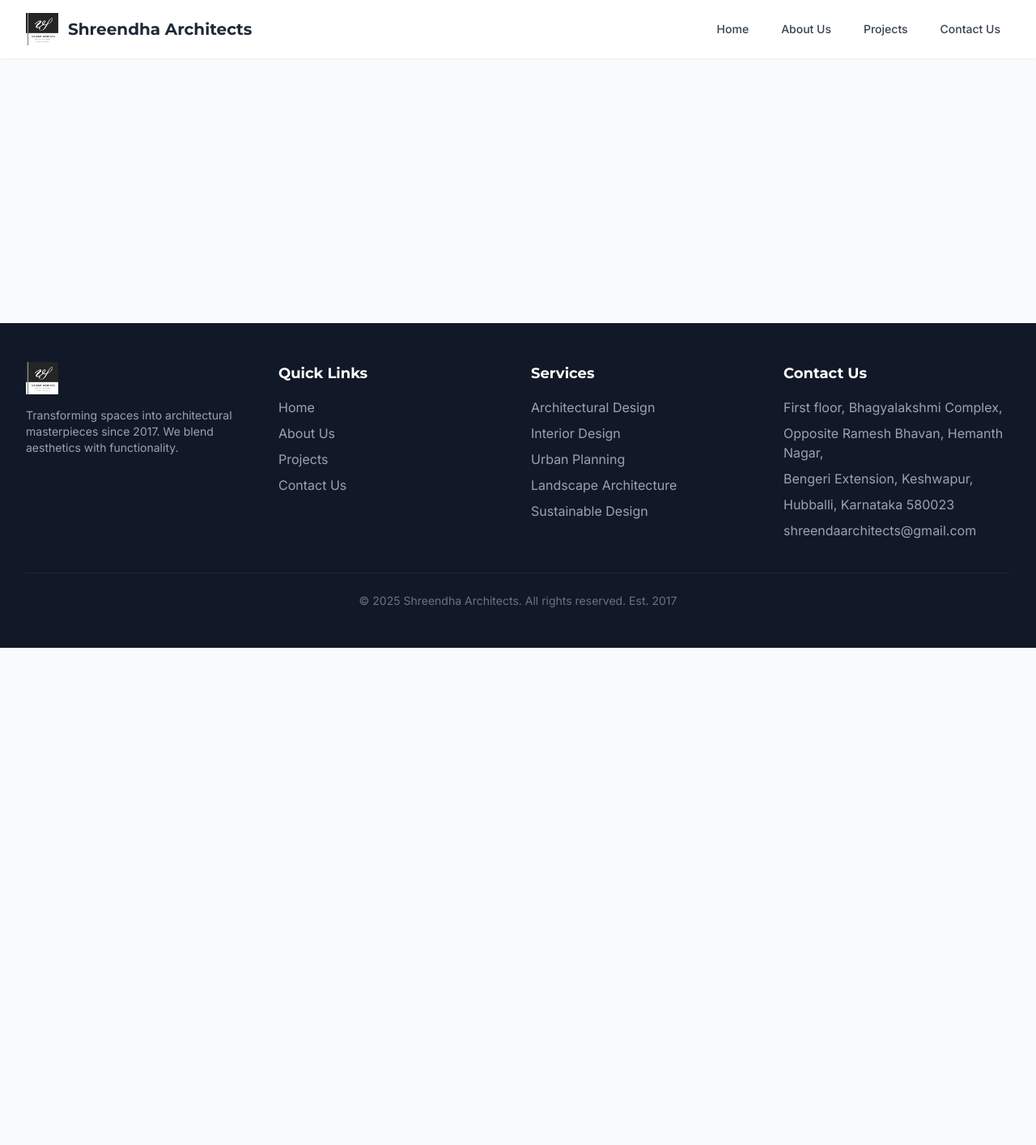
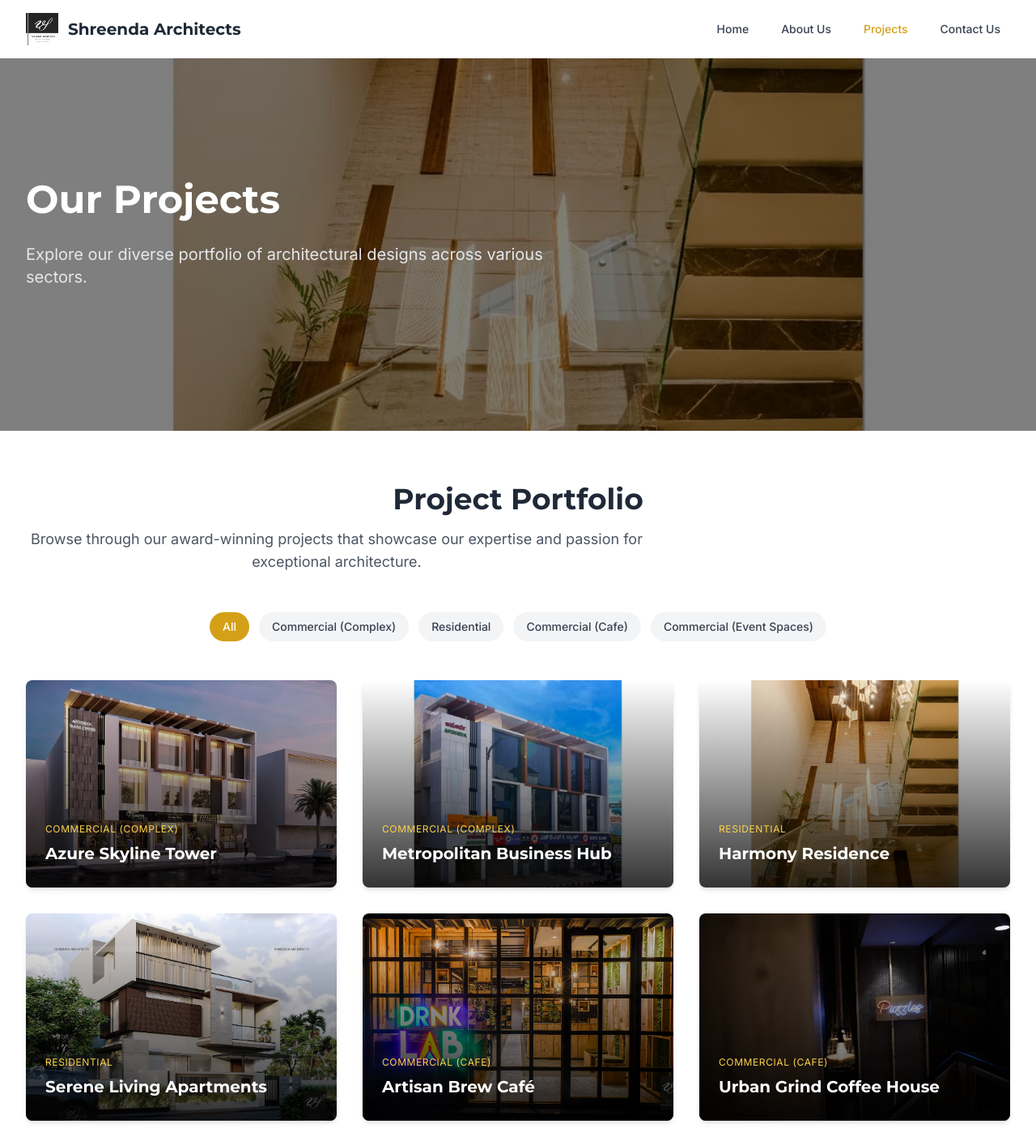
Before and after one commit to GauravShidling/shreenda-architects, a React (Vite) app: page /shreenda-architects/projects in a window 1280 px wide. Shown: the top 1414 px of the page at 81% size. Before the commit the page ends 800 px from the top, so only its background shows below. Built offline with nearby package versions, Linux system fonts and the light colour scheme.

Commit message:
Fix GitHub Pages 404 error and team image paths

```diff
--- a/index.html
+++ b/index.html
@@ -2,9 +2,26 @@
 <html lang="en">
   <head>
     <meta charset="UTF-8" />
-    <link rel="icon" type="image/jpg" href="/src/assets/Shreendha Architects Logo.jpg" />
+    <link rel="icon" type="image/jpg" href="/src/assets/Shreenda Architects Logo.jpg" />
     <meta name="viewport" content="width=device-width, initial-scale=1.0" />
-    <title>Shreendha Architects</title>
+    <title>Shreenda Architects</title>
+    <!-- Start Single Page Apps for GitHub Pages -->
+    <script type="text/javascript">
+      // Single Page Apps for GitHub Pages
+      // MIT License
+      // https://github.com/rafgraph/spa-github-pages
+      (function(l) {
+        if (l.search[1] === '/' ) {
+          var decoded = l.search.slice(1).split('&').map(function(s) {
+            return s.replace(/~and~/g, '&')
+          }).join('?');
+          window.history.replaceState(null, null,
+              l.pathname.slice(0, -1) + decoded + l.hash
+          );
+        }
+      }(window.location))
+    </script>
+    <!-- End Single Page Apps for GitHub Pages -->
   </head>
   <body>
     <div id="root"></div>
--- a/package.json
+++ b/package.json
@@ -1,5 +1,5 @@
 {
-  "name": "shreendha-architects",
+  "name": "shreenda-architects",
   "homepage": "https://gauravshidling.github.io/shreenda-architects/",
   "private": true,
   "version": "0.0.0",
--- a/src/App.jsx
+++ b/src/App.jsx
@@ -10,7 +10,7 @@ import './App.css';
 
 function App() {
   return (
-    <Router>
+    <Router basename="/shreenda-architects">
       <div className="min-h-screen flex flex-col">
         <Navbar />
         <main className="flex-grow">
--- a/src/components/Footer.jsx
+++ b/src/components/Footer.jsx
@@ -1,5 +1,5 @@
 import { Link } from 'react-router-dom';
-import logo from '../assets/Shreendha Architects Logo.jpg';
+import logo from '../assets/Shreenda Architects Logo.jpg';
 
 const Footer = () => {
   return (
@@ -8,12 +8,13 @@ const Footer = () => {
         <div className="grid grid-cols-1 md:grid-cols-4 gap-8">
           {/* Logo and About */}
           <div className="col-span-1 md:col-span-1">
-            <Link to="/" className="flex items-center space-x-3 mb-4">
-              <img src={logo} alt="Shreendha Architects Logo" className="h-10 w-auto" />
-            </Link>
-            <p className="text-gray-400 text-sm mt-2">
-              Transforming spaces into architectural masterpieces since 2017. We blend aesthetics with functionality.
-            </p>
+            <div className="flex items-center">
+              <img src={logo} alt="Shreenda Architects Logo" className="h-10 w-auto" />
+              <div className="ml-3">
+                <h2 className="text-lg font-bold text-white">Shreenda Architects</h2>
+                <p className="text-gray-300 text-sm">Transforming Spaces. Creating Experiences.</p>
+              </div>
+            </div>
           </div>
 
           {/* Quick Links */}
@@ -61,7 +62,7 @@ const Footer = () => {
         </div>
 
         <div className="border-t border-gray-800 mt-8 pt-6 text-center text-gray-500 text-sm">
-          <p>&copy; {new Date().getFullYear()} Shreendha Architects. All rights reserved. Est. 2017</p>
+          <p>&copy; {new Date().getFullYear()} Shreenda Architects. All rights reserved. Est. 2017</p>
         </div>
       </div>
     </footer>
--- a/src/components/Navbar.jsx
+++ b/src/components/Navbar.jsx
@@ -1,6 +1,6 @@
 import { useState } from 'react';
 import { Link, NavLink } from 'react-router-dom';
-import logo from '../assets/Shreendha Architects Logo.jpg';
+import logo from '../assets/Shreenda Architects Logo.jpg';
 
 const Navbar = () => {
   const [isMenuOpen, setIsMenuOpen] = useState(false);
@@ -22,8 +22,8 @@ const Navbar = () => {
         <div className="flex items-center justify-between">
           {/* Logo */}
           <Link to="/" className="flex items-center space-x-3">
-            <img src={logo} alt="Shreendha Architects Logo" className="h-10 w-auto" />
-            <span className="text-xl font-heading font-bold text-primary">Shreendha Architects</span>
+            <img src={logo} alt="Shreenda Architects Logo" className="h-10 w-auto" />
+            <span className="text-xl font-heading font-bold text-primary">Shreenda Architects</span>
           </Link>
 
           {/* Desktop Navigation */}
--- a/src/data/projects.js
+++ b/src/data/projects.js
@@ -1,60 +1,69 @@
 // Project data
+// Import images to ensure they're properly processed by Vite
+import complex1 from '../assets/projects/commercial-complex/Complex1.jpg';
+import complex2 from '../assets/projects/commercial-complex/Complex2.jpeg';
+import res1 from '../assets/projects/residential/Res1.jpeg';
+import res2 from '../assets/projects/residential/Res2.jpeg';
+import cafe1 from '../assets/projects/commercial-cafe/Cafe1.jpg';
+import cafe2 from '../assets/projects/commercial-cafe/Cafe2.jpg';
+import venue1 from '../assets/projects/commercial-event-spaces/Venue1.jpeg';
+
 export const projects = [
   {
     id: 1,
-    title: "Apoorva Trade Center",
+    title: "Azure Skyline Tower",
     category: "Commercial (Complex)",
-    location: "Hubli, Karnataka",
-    year: 2024,
-    description: "Upcoming Commercial Complex in Koppikar road, Hubli",
-    imageSrc: "/src/assets/projects/commercial-complex/Complex1.jpg",
+    location: "New York, NY",
+    year: 2023,
+    description: "A 45-story office building with a distinctive curved glass facade that maximizes natural light and provides panoramic views of the city. The tower incorporates green spaces at various levels and utilizes sustainable materials and energy-efficient systems. The design features a double-skin facade that improves thermal performance and reduces energy consumption by 30% compared to conventional buildings.",
+    imageSrc: complex1,
     featured: true,
     gallery: [
-      "/src/assets/projects/commercial-complex/Complex1.jpg"
+      complex1
     ],
-    // details: {
-    //   area: "75,000 sq.m",
-    //   client: "Skyline Developments Inc.",
-    //   services: "Architectural Design, Interior Design, Landscape Design",
-    //   awards: "AIA Design Excellence Award 2023",
-    //   sustainability: "LEED Platinum Certified, 30% energy reduction, rainwater harvesting systems, green roof terraces"
-    // }
+    details: {
+      area: "75,000 sq.m",
+      client: "Skyline Developments Inc.",
+      services: "Architectural Design, Interior Design, Landscape Design",
+      awards: "AIA Design Excellence Award 2023",
+      sustainability: "LEED Platinum Certified, 30% energy reduction, rainwater harvesting systems, green roof terraces"
+    }
   },
   {
     id: 2,
-    title: "DESAI CHAMBERS",
+    title: "Metropolitan Business Hub",
     category: "Commercial (Complex)",
-    location: "Hubli, Karnataka",
+    location: "Chicago, IL",
     year: 2022,
-    description: "Giving this 58 year old(DESAI CHAMBERS) commercial structure a new look.This exquisite building exterior is a result of our teams unwavering dedication to crafting unique and impactful designs that stand the test of time.From the bold lines to jextoposition of boxes every detail is carefully considered to ensure harmonious blend of form and function",
-    imageSrc: "/src/assets/projects/commercial-complex/Complex2.jpeg",
+    description: "A modern commercial complex designed to foster collaboration between businesses. The space features open atriums, shared conference facilities, and a sustainable design that reduces energy consumption while providing a comfortable work environment. The innovative spatial organization promotes interaction between different companies while maintaining privacy where needed.",
+    imageSrc: complex2,
     featured: false,
     gallery: [
-      "/src/assets/projects/commercial-complex/Complex2.jpeg"
+      complex2
     ],
-    // details: {
-    //   area: "30,000 sq.m",
-    //   client: "Urban Core Developers",
-    //   services: "Architectural Design, Space Planning, Sustainability Consulting",
-    //   awards: "Chicago Architectural Excellence Award 2022",
-    //   sustainability: "LEED Gold Certified, solar roof panels, high-efficiency HVAC systems, passive cooling design"
-    // }
+    details: {
+      area: "30,000 sq.m",
+      client: "Urban Core Developers",
+      services: "Architectural Design, Space Planning, Sustainability Consulting",
+      awards: "Chicago Architectural Excellence Award 2022",
+      sustainability: "LEED Gold Certified, solar roof panels, high-efficiency HVAC systems, passive cooling design"
+    }
   },
   {
     id: 3,
-    title: "Shri Hari Nivas",
+    title: "Harmony Residence",
     category: "Residential",
-    location: "Hubli, Karnataka",
+    location: "Los Angeles, CA",
     year: 2022,
-    description: "SHRI HARI NIVAS is a fusion of form and function.This modern residence is not just a home, its a statement of urban chic and a compelling invitation to experience the future of architectural experience.",
-    imageSrc: "/src/assets/projects/residential/Res1.jpeg",
+    description: "A modern residential complex designed with a focus on community living. The development includes shared gardens, recreational areas, and incorporates eco-friendly features like rainwater harvesting and solar panels. The architectural language balances privacy and community, creating spaces for interaction while ensuring each unit maintains its sense of home.",
+    imageSrc: res1,
     featured: false,
     gallery: [
-      "/src/assets/projects/residential/Res1.jpeg"
+      res1
     ],
     details: {
       area: "25,000 sq.m (120 units)",
-      client: "Hitarth Jain",
+      client: "West Coast Residential Group",
       services: "Master Planning, Architectural Design, Landscape Architecture",
       awards: "Residential Design Award of Merit 2022",
       sustainability: "Net-zero energy design, community gardens, grey water recycling system"
@@ -62,75 +71,75 @@ export const projects = [
   },
   {
     id: 4,
-    title: "Serene Living",
+    title: "Serene Living Apartments",
     category: "Residential",
-    location: "Hubli, Karnataka",
+    location: "Seattle, WA",
     year: 2021,
-    description: "The minimalist modern facade of the Residence showcases material planes stacked on each other, and the projections that form a visual connect on different levels.",
-    imageSrc: "/src/assets/projects/residential/Res2.jpeg",
+    description: "A luxury apartment complex that balances private and communal spaces. Each unit offers panoramic views while the building's amenities include rooftop gardens, fitness facilities, and environmentally-conscious construction methods. The design responds to the Pacific Northwest climate with covered outdoor spaces and ample natural light to counter the region's gloomy days.",
+    imageSrc: res2,
     featured: true,
     gallery: [
-      "/src/assets/projects/residential/Res2.jpeg"
+      res2
     ],
-    // details: {
-    //   area: "18,500 sq.m (80 units)",
-    //   client: "Pacific Habitats LLC",
-    //   services: "Architectural Design, Interior Design, Landscape Design",
-    //   awards: "Northwest Design Innovation Award 2021",
-    //   sustainability: "Passive house standards, green roof system, locally-sourced materials, rainwater collection"
-    // }
+    details: {
+      area: "18,500 sq.m (80 units)",
+      client: "Pacific Habitats LLC",
+      services: "Architectural Design, Interior Design, Landscape Design",
+      awards: "Northwest Design Innovation Award 2021",
+      sustainability: "Passive house standards, green roof system, locally-sourced materials, rainwater collection"
+    }
   },
   {
     id: 5,
-    title: "Drnk Lab",
+    title: "Artisan Brew Café",
     category: "Commercial (Cafe)",
-    location: "Hubli, Karnataka",
+    location: "Austin, TX",
     year: 2021,
-    description: "The detailed amalgamation of contemporary trends like pine, metal, open ac ducts, wall art in combination with with raw shade of grey creates a space that professes a sense of rustic chic.",
-    imageSrc: "/src/assets/projects/commercial-cafe/Cafe1.jpg",
+    description: "A modern café designed with a warm, inviting atmosphere. The space features locally-sourced materials, custom furniture, and an open layout that encourages social interaction while maintaining a cozy ambiance. The interior design showcases the coffee-making process with a visible roasting area and brew bar, creating an educational experience for visitors.",
+    imageSrc: cafe1,
     featured: false,
     gallery: [
-      "/src/assets/projects/commercial-cafe/Cafe1.jpg"
+      cafe1
     ],
-    // details: {
-    //   area: "350 sq.m",
-    //   client: "Artisan Coffee Roasters",
-    //   services: "Interior Design, Custom Furniture Design, Branding Integration",
-    //   awards: "Hospitality Design Award 2021",
-    //   sustainability: "Reclaimed wood elements, energy-efficient appliances, composting program, zero-waste initiatives"
-    // }
+    details: {
+      area: "350 sq.m",
+      client: "Artisan Coffee Roasters",
+      services: "Interior Design, Custom Furniture Design, Branding Integration",
+      awards: "Hospitality Design Award 2021",
+      sustainability: "Reclaimed wood elements, energy-efficient appliances, composting program, zero-waste initiatives"
+    }
   },
   {
     id: 6,
-    title: "Puzzles Cafe",
+    title: "Urban Grind Coffee House",
     category: "Commercial (Cafe)",
-    location: "Hubli, Karnataka",
+    location: "Portland, OR",
     year: 2020,
-    description: "The detailed amalgamation of contemporary trends like pine, metal, open ac ducts, wall art in combination with with raw shade of grey creates a space that professes a sense of rustic chic.",
-    imageSrc: "/src/assets/projects/commercial-cafe/Cafe2.jpg",
+    description: "A stylish café that combines industrial elements with natural materials. The design emphasizes sustainability with reclaimed wood features, energy-efficient lighting, and a layout that maximizes natural light throughout the day. The space transforms from a quiet morning workspace to a vibrant evening social hub with flexible seating arrangements and adaptable lighting systems.",
+    imageSrc: cafe2,
     featured: false,
     gallery: [
-      "/src/assets/projects/commercial-cafe/Cafe2.jpg"
+      cafe2
     ],
-    // details: {
-    //   area: "280 sq.m",
-    //   client: "Urban Grind Collective",
-    //   services: "Adaptive Reuse Design, Interior Architecture, Lighting Design",
-    //   awards: "Small Business Design Excellence 2020",
-    //   sustainability: "Repurposed industrial building, living wall installation, water-saving fixtures, locally-sourced materials"
-    // }
+    details: {
+      area: "280 sq.m",
+      client: "Urban Grind Collective",
+      services: "Adaptive Reuse Design, Interior Architecture, Lighting Design",
+      awards: "Small Business Design Excellence 2020",
+      sustainability: "Repurposed industrial building, living wall installation, water-saving fixtures, locally-sourced materials"
+    }
   },
   {
     id: 7,
-    title: "Trilok Lawns",
+    title: "Luminous Event Pavilion",
     category: "Commercial (Event Spaces)",
-    location: "Hubli, Airport Road ,Karnataka",
+    location: "Boston, MA",
     year: 2023,
-    description: "The ideology behind the design was to fuse the outdoor elements into the design, and the presence of nature around was so strong that indoor and outdoor got integrated effortlessly, almost every space opening in three directions is connecting with the landscape all around.The combination of flex stone with metal jaalis and the blend of landscape with soft touch of lighting, creates experience that gives lawn and entire space a premium and timeless feel.",
-    imageSrc: "/src/assets/projects/commercial-event-spaces/Venue1.jpeg",
+    description: "A versatile event space designed to host everything from corporate gatherings to wedding receptions. The pavilion features flexible partitioning, state-of-the-art acoustics, and dramatic lighting design that can transform the atmosphere for any occasion. The transparent façade connects indoor and outdoor spaces while providing stunning views of the surrounding landscape.",
+    imageSrc: venue1,
     featured: true,
     gallery: [
-      "/src/assets/projects/commercial-event-spaces/Venue1.jpeg"
+      venue1
     ],
     details: {
       area: "1,200 sq.m",
@@ -177,13 +186,13 @@ export const team = [
     name: "Vishal Shibargatti",
     position: "Co-founder & Principal Architect",
     bio: "With a keen eye for design and a passion for innovation, Vishal brings creative vision to every project. His expertise in blending aesthetics with functionality ensures that each design not only looks beautiful but works perfectly for its intended purpose.",
-    imageSrc: "/src/assets/team/VishalShibargatti.jpg"
+    imageSrc: "https://via.placeholder.com/300x400?text=Vishal+Shibargatti"
   },
   {
     id: 2,
     name: "Vinay Shidling",
     position: "Co-founder & Principal Head of Execution",
     bio: "Vinay's exceptional project management skills and attention to detail ensure that designs move seamlessly from concept to completion. His expertise in construction processes and materials brings practicality and feasibility to our most ambitious designs.",
-    imageSrc: "/src/assets/team/VinayShidling.png"
+    imageSrc: "https://via.placeholder.com/300x400?text=Vinay+Shidling"
   }
 ];
--- a/src/pages/About.jsx
+++ b/src/pages/About.jsx
@@ -7,9 +7,9 @@ const About = () => {
     <div>
       {/* Hero Section */}
       <Hero
-        title="About Shreendha Architects"
-        subtitle="We blend innovative design with functionality to create spaces that inspire and endure."
-        imageSrc="https://images.unsplash.com/photo-1531973576160-7125cd663d86?q=80&w=1470&auto=format&fit=crop"
+        title="About Shreenda Architects"
+        subtitle="We're a team of passionate architects and designers dedicated to creating exceptional spaces that inspire and endure."
+        imageSrc="https://images.unsplash.com/photo-1567449303078-57ad995bd17a?q=80&w=1470&auto=format&fit=crop"
       />
 
       {/* Our Story */}
--- a/src/pages/Home.jsx
+++ b/src/pages/Home.jsx
@@ -13,7 +13,7 @@ const Home = () => {
       {/* Hero Section */}
       <Hero
         title="Transforming Spaces, Creating Experiences"
-        subtitle="Shreendha Architects blends innovative design with functionality to create spaces that inspire. We transform visions into reality through sustainable architecture."
+        subtitle="Shreenda Architects blends innovative design with functionality to create spaces that inspire. We transform visions into reality through sustainable architecture."
         buttonText="Explore Our Projects"
         buttonLink="/projects"
         imageSrc="https://images.unsplash.com/photo-1487958449943-2429e8be8625?q=80&w=1470&auto=format&fit=crop"
@@ -24,13 +24,13 @@ const Home = () => {
         <div className="container-custom">
           <SectionTitle
             title="Innovative Architecture Firm"
-            subtitle="Shreendha Architects is a full-service architectural firm committed to excellence in design and client satisfaction. We create spaces that resonate with purpose and beauty."
+            subtitle="Shreenda Architects is a full-service architectural firm committed to excellence in design and client satisfaction. We create spaces that resonate with purpose and beauty."
           />
 
           <div className="grid grid-cols-1 md:grid-cols-2 gap-10 items-center">
             <div>
               <p className="text-gray-700 mb-6">
-                Founded in 2005, Shreendha Architects has grown into a team of dedicated professionals who bring expertise and passion to every project. We believe that great architecture goes beyond aesthetics – it enhances lives and contributes positively to communities and the environment.
+                Founded in 2005, Shreenda Architects has grown into a team of dedicated professionals who bring expertise and passion to every project. We believe that great architecture goes beyond aesthetics – it enhances lives and contributes positively to communities and the environment.
               </p>
               <p className="text-gray-700 mb-6">
                 Our collaborative approach ensures that each project is a true reflection of our clients' needs and aspirations, balanced with our commitment to innovative and sustainable design solutions.
--- a/src/pages/Projects.jsx
+++ b/src/pages/Projects.jsx
@@ -3,6 +3,7 @@ import Hero from '../components/Hero';
 import SectionTitle from '../components/SectionTitle';
 import ProjectCard from '../components/ProjectCard';
 import { projects } from '../data/projects';
+import heroImage from '../assets/projects/residential/Res1.jpeg';
 
 const Projects = () => {
   const [filter, setFilter] = useState('All');
@@ -21,7 +22,7 @@ const Projects = () => {
       <Hero
         title="Our Projects"
         subtitle="Explore our diverse portfolio of architectural designs across various sectors."
-        imageSrc="/src/assets/projects/residential/Res1.jpeg"
+        imageSrc={heroImage}
       />
 
       {/* Projects Gallery */}
--- a/vite.config.js
+++ b/vite.config.js
@@ -1,8 +1,8 @@
 import { defineConfig } from 'vite'
 import react from '@vitejs/plugin-react'
 
-// https://vite.dev/config/
+// https://vitejs.dev/config/
 export default defineConfig({
   plugins: [react()],
-  base: '/shreenda-architects',
+  base: '/shreenda-architects/',
 })
```
Also changed, not shown: public/404.html (added, +25 -0 lines), src/assets/Shreenda Architects Logo.jpg (renamed from src/assets/Shreendha Architects Logo.jpg), 1 other file (tests, documents, lock files or other folders).
